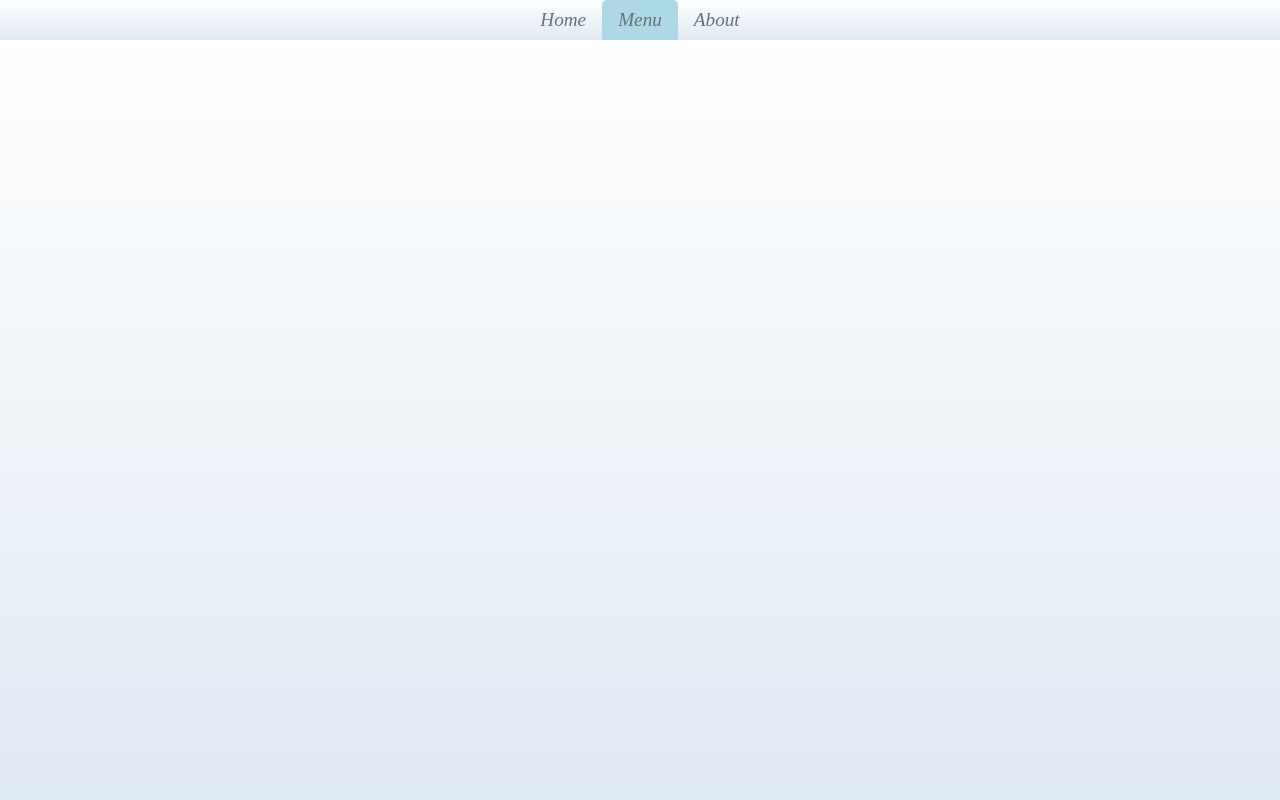
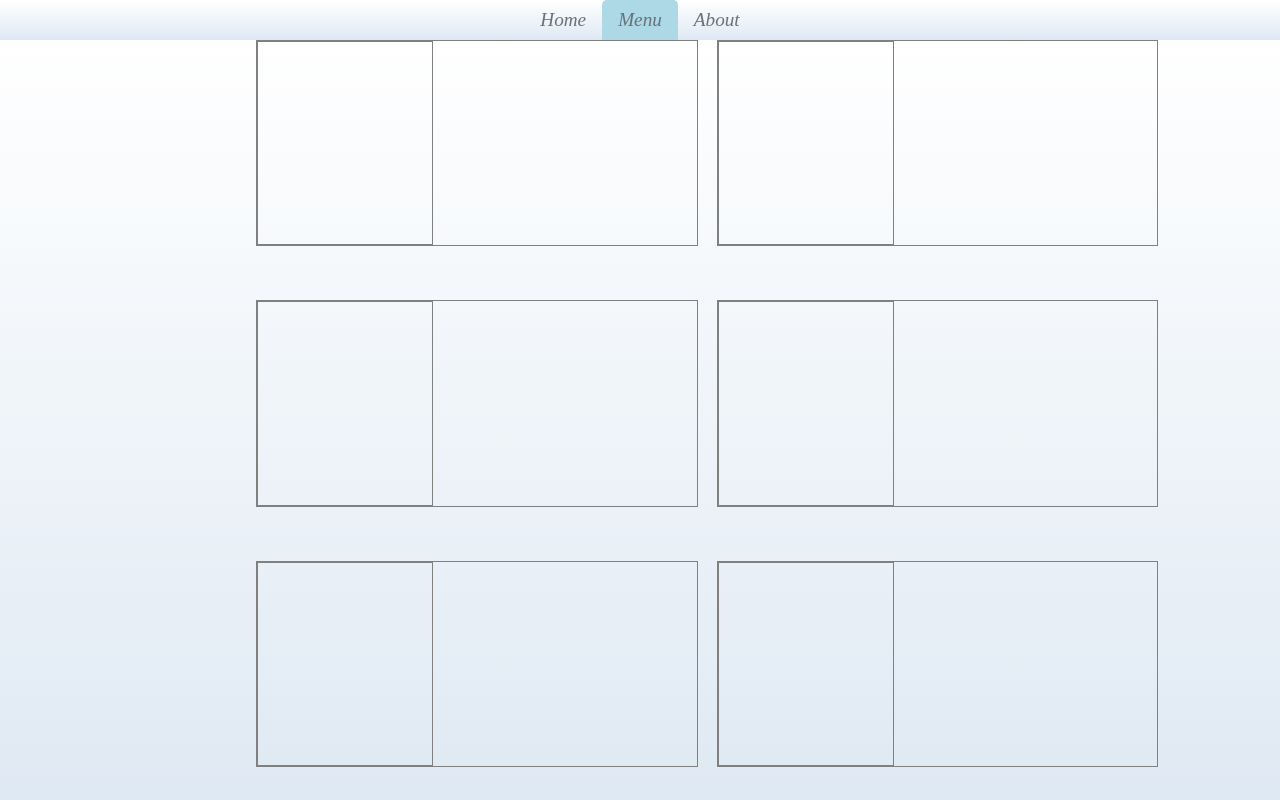
Before and after one commit to GrayShade/odin-restaurant-page, a website built with webpack: page src/template.html in a window 1280 px wide. Both pictures are taken after a click on the button "Book now!". Built offline with nearby package versions, Linux system fonts and the light colour scheme.

Commit message:
Add grid system & cards to menu tab

```diff
--- a/src/menu.js
+++ b/src/menu.js
@@ -11,6 +11,22 @@ class Menu {
     // In that specific class file, remember to use specific names for all elements to
     // not conflict with general css files of page.
     document.getElementById('content').setAttribute('class', 'menu-con');
+
+    let menuConEle = document.querySelector('.menu-con')
+    for(let i=1; i<=6; i++) {
+    let card = document.createElement('div');
+    card.setAttribute('id', `card${i}`);
+    card.setAttribute('class', 'card');
+    menuConEle.appendChild(card);
+    let cardLeftDiv = document.createElement('div');
+    cardLeftDiv.setAttribute('class', 'card-left-div');
+    card.appendChild(cardLeftDiv);
+    let cardRightDiv = document.createElement('div');
+    cardRightDiv.setAttribute('class', 'card-right-div');
+    card.appendChild(cardRightDiv);
+    }
+
+
   }
 }
 
--- a/src/styles/homeContent.css
+++ b/src/styles/homeContent.css
@@ -13,23 +13,23 @@
   overflow: auto;
 }
 
-.home-con .home-h1 {
+.home-h1 {
   margin: 0% 0% 1%;
   color: #20b2aa;
 }
 
-.home-con .home-p {
+.home-p {
   text-align: center;
   width: 98%;
   font-style: italic;
 }
 
-.home-con #home-p1Ele {
+#home-p1Ele {
   font-family: serif;
   font-size: 1.6rem;
 }
 
-.home-con #home-booking-btn {
+#home-booking-btn {
   padding: 15px 35px;
   margin: 1% 0%;
   border-radius: 20px;
@@ -39,11 +39,11 @@
   box-shadow: rgba(50, 50, 93, 0.25) 0px 6px 12px -2px, rgba(0, 0, 0, 0.3) 0px 3px 7px -3px;
 }
 
-.home-con #home-booking-btn:active {
+#home-booking-btn:active {
   transform: translateY(4px);
 }
 
-.home-con #home-booking-btn:hover {
+#home-booking-btn:hover {
   cursor: pointer;
   background: palegreen;
 }
--- a/src/styles/menuContent.css
+++ b/src/styles/menuContent.css
@@ -1,11 +1,27 @@
 .menu-con {
-  /* display: flex; */
+  display: grid;
+  grid-template-columns: repeat(auto-fit, minmax(27.6rem, 0fr));
+  column-gap: 1.2rem;
+  row-gap: 1.3rem;
+  justify-content: start;
+  justify-items: start;
   height: 95%;
   width: 100%;
   flex-direction: column;
   color: #69717a;
-  align-items: center;
-  padding: 0% 20% 0%;
+  padding: 0% 0% 0% 20%;
   background: linear-gradient(to top, #dfe9f3 0%, white 100%);
   overflow: auto;
 }
+
+.card {
+  height: 12.9rem;
+  min-width: 100%;
+  border: 1px solid grey;
+}
+
+.card-left-div {
+  border: 1px solid grey;
+  width: 40%;
+  height: 100%;
+}
```
Also changed, not shown: src/styles/about-content.css (added), 1 other file.
